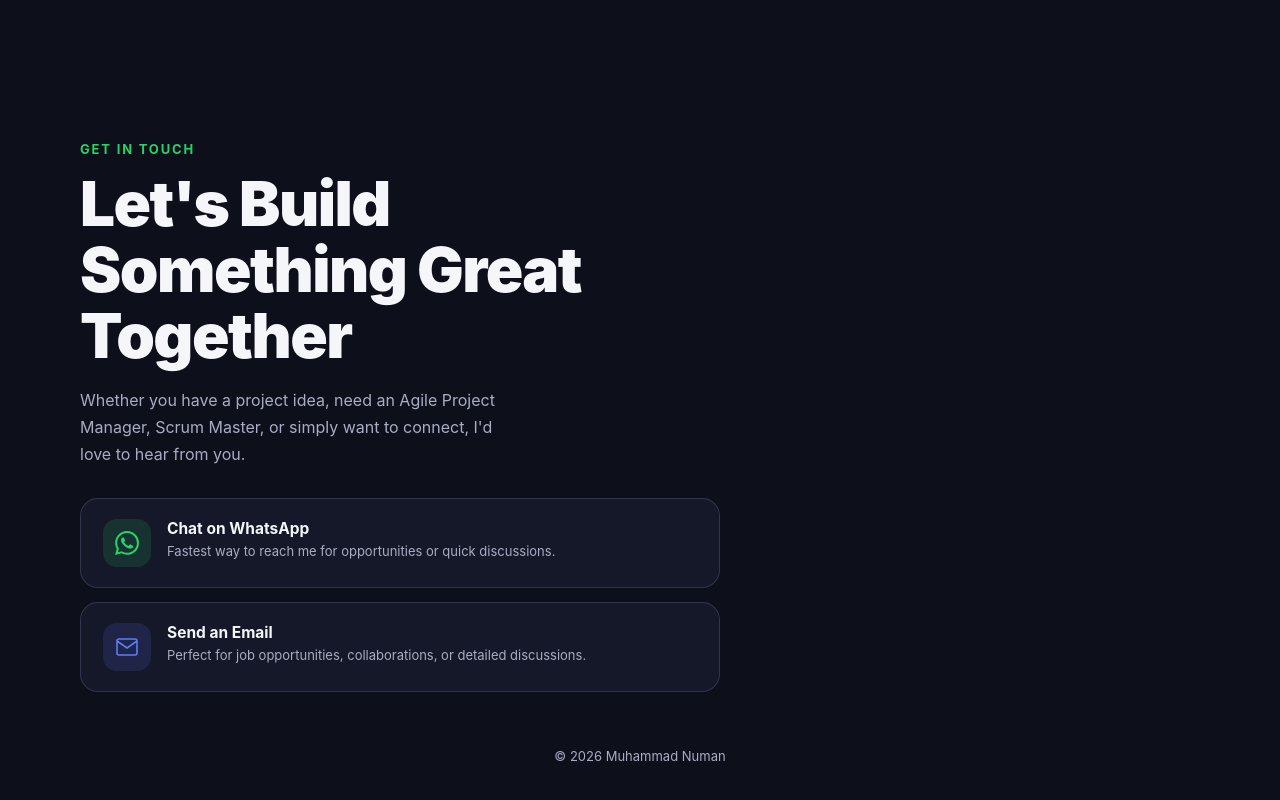
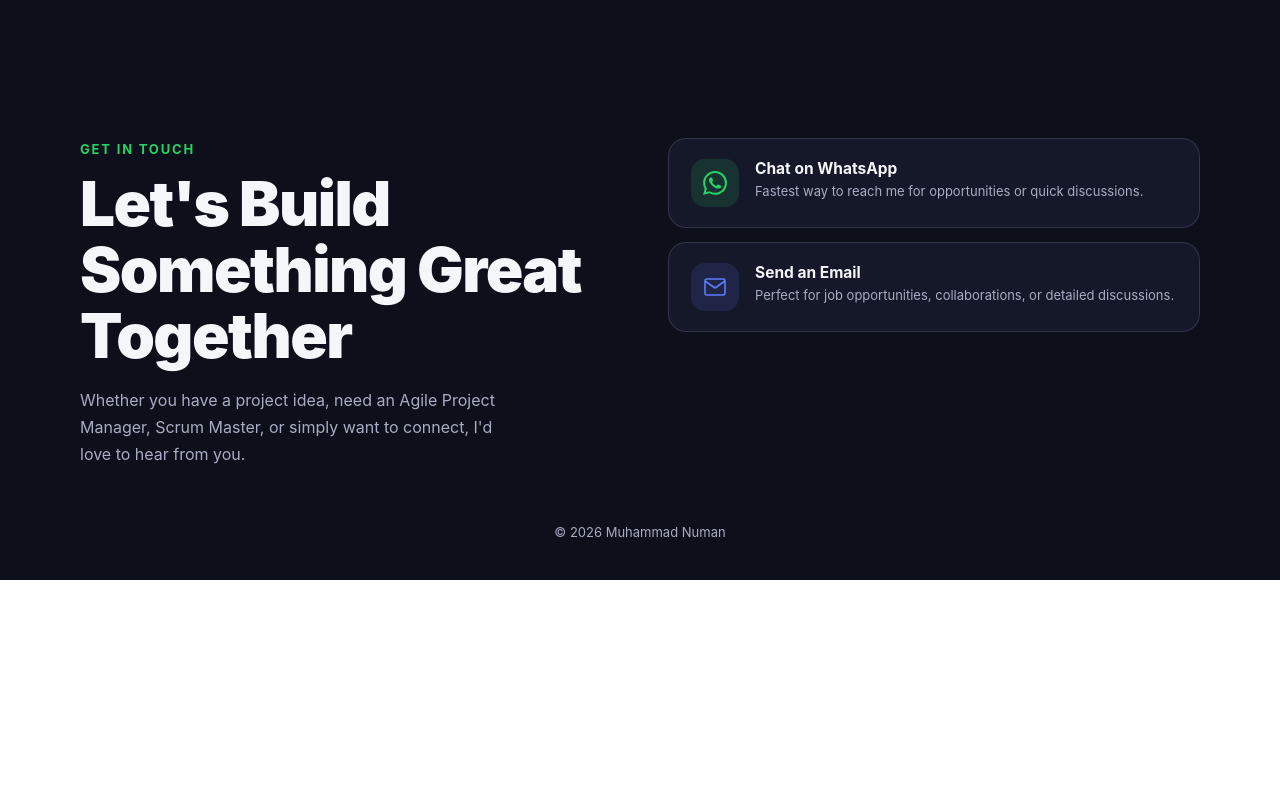
Before and after one commit to noman429/Claude, a React (Vite) app: page / in a window 1280 px wide. Shown: the part 8635-9435 px from the top of the page. After the commit the page ends 9215 px from the top, so only its background shows below. Built offline with nearby package versions, Linux system fonts and the light colour scheme.

Commit message:
Move WhatsApp/Email option cards next to the Contact heading (two-column layout)

```diff
--- a/src/index.css
+++ b/src/index.css
@@ -207,7 +207,10 @@ mark { background: rgba(255, 176, 32, 0.32); color: inherit; border-radius: 3px;
 .reveal-inview { opacity: 0; transform: translateY(28px); transition: opacity 0.7s cubic-bezier(.4,0,.2,1), transform 0.7s cubic-bezier(.4,0,.2,1); }
 .reveal-inview.in-view { opacity: 1; transform: translateY(0); }
 
-.contact-grid > div { max-width: 640px; }
+.contact-grid { display: grid; grid-template-columns: 1fr 1fr; gap: 56px; align-items: start; }
+@media (max-width: 860px) {
+  .contact-grid { grid-template-columns: 1fr; gap: 40px; }
+}
 
 .contact-option-card {
   display: flex; align-items: flex-start; gap: 16px; padding: 20px 22px; border-radius: 18px;
--- a/src/sections/Contact.tsx
+++ b/src/sections/Contact.tsx
@@ -41,11 +41,12 @@ export default function Contact({ theme }: { theme: Theme }) {
             <span style={{ fontSize: 13, letterSpacing: '0.14em', textTransform: 'uppercase', fontWeight: 700 }}>Get In Touch</span>
           </div>
           <h2 className="sec-heading" style={{ color: theme.text }}>Let's Build Something Great Together</h2>
-          <p style={{ fontSize: 16, lineHeight: 1.7, color: theme.muted, maxWidth: 440, margin: '0 0 30px' }}>
+          <p style={{ fontSize: 16, lineHeight: 1.7, color: theme.muted, maxWidth: 440, margin: 0 }}>
             Whether you have a project idea, need an Agile Project Manager, Scrum Master, or simply want to connect, I'd love to hear from you.
           </p>
+        </div>
 
-          <div style={{ display: 'flex', flexDirection: 'column', gap: 14 }}>
+        <div className={`reveal-inview${inView ? ' in-view' : ''}`} style={{ transitionDelay: inView ? '140ms' : '0ms', display: 'flex', flexDirection: 'column', gap: 14 }}>
           <a
             href={WHATSAPP_URL}
             target="_blank"
@@ -79,7 +80,6 @@ export default function Contact({ theme }: { theme: Theme }) {
           </a>
         </div>
       </div>
-      </div>
 
       <div style={{ textAlign: 'center', fontSize: 13, color: theme.muted, marginTop: 56 }}>© {new Date().getFullYear()} Muhammad Numan</div>
     </section>
```
Lines whose indentation alone changed are shown as unchanged.
